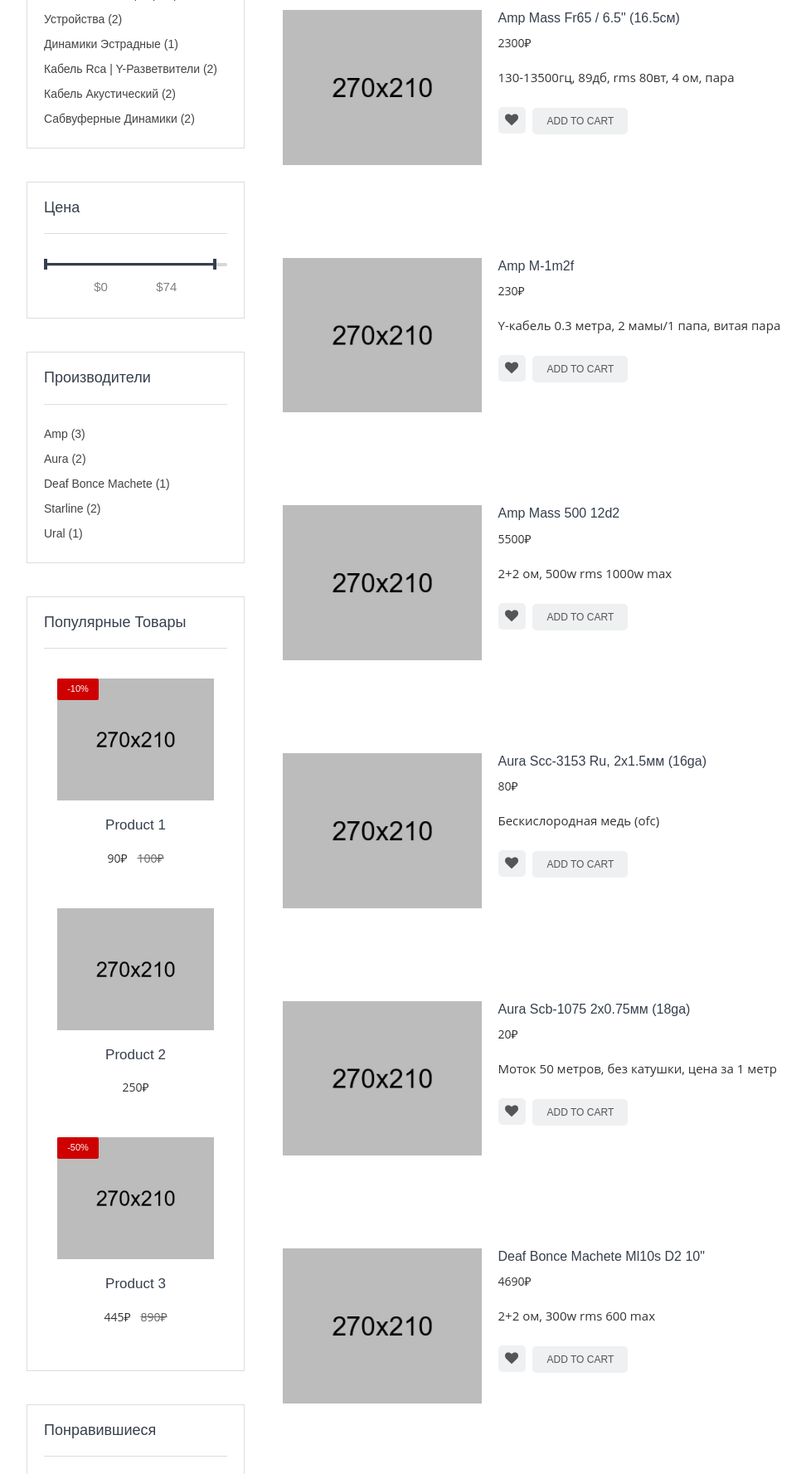
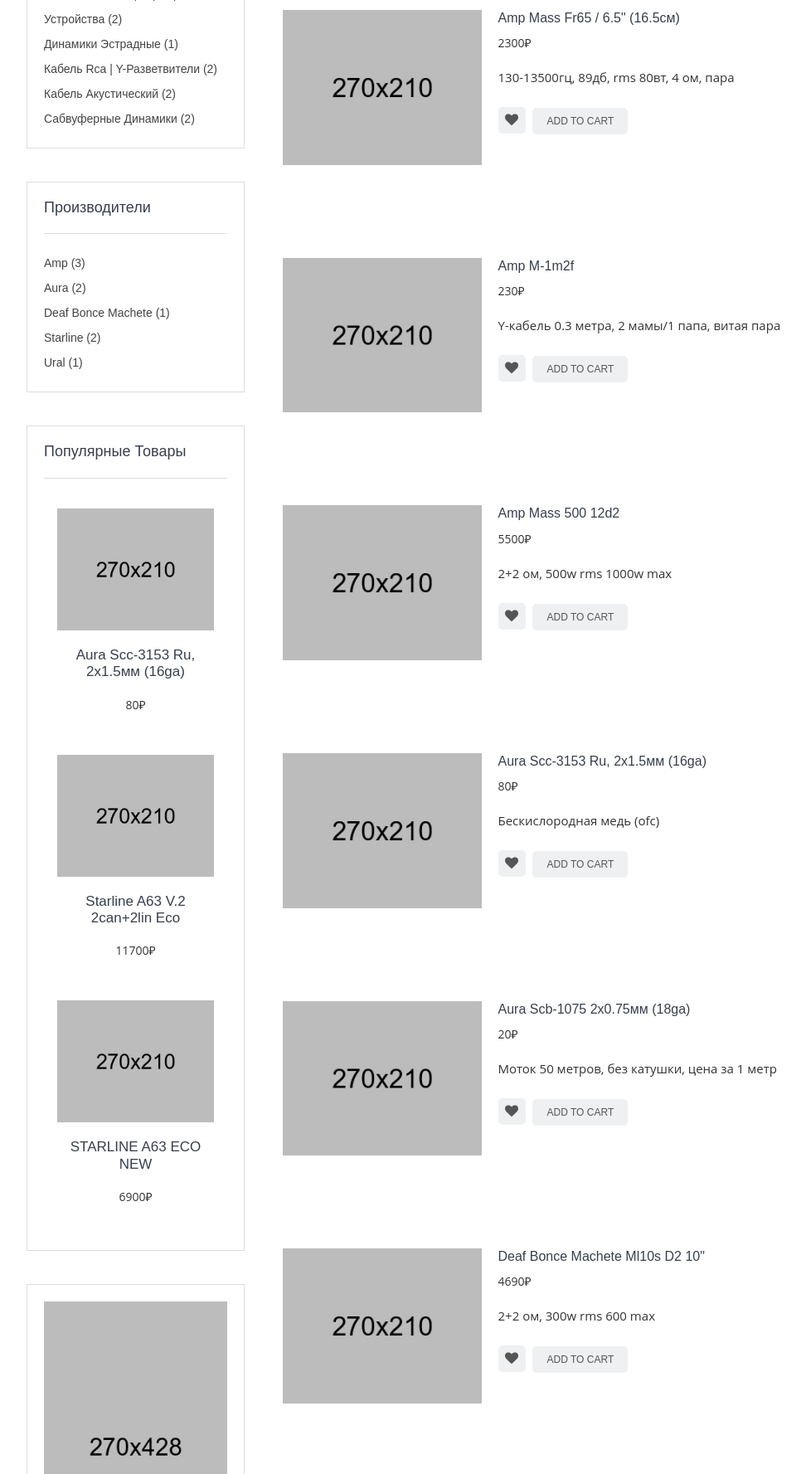
Before and after one commit to umerenkovmaksim/SoundRepair, a Flask app: a page that uses templates/shop.html in a window 1280 px wide. Shown: the part 436-2213 px from the top of the page at 83% size, without its empty margins (38-1010 px from the left). Run offline with Flask 2, Linux system fonts and the light colour scheme; data comes from the database, SQL or seed files in the repository; both versions use the stored data as it was after the commit; some libraries are stand-ins or nearby versions; some web fonts are replaced.

Commit message:
Доделан shop

```diff
--- a/server.py
+++ b/server.py
@@ -1,5 +1,6 @@
 import math
 import sqlite3
+import random
 
 from flask import Flask, render_template, request, make_response
 
@@ -219,21 +220,17 @@ def shop(product_filter, sorting_settings, page):
     # [[(id, name, img_href, text, price, sale), (id, name, img_href, text, price, sale)],
     #  [(id, name, img_href, text, price, sale), (id, name, img_href, text, price, sale)],
     #  [(id, name, img_href, text, price, sale), (id, name, img_href, text, price, sale)]]
-    random_product_mat = [[(1, "Product 1", "static/img/products/1.jpg", "text 1", 100, 10),
-                           (2, "Product 2", "static/img/products/2.jpg", "text 2", 250, None),
-                           (3, "Product 3", "static/img/products/3.jpg", "text 3", 890, 50)],
-                          [(1, "Product 1", "static/img/products/1.jpg", "text 1", 100, 10),
-                           (2, "Product 2", "static/img/products/2.jpg", "text 2", 250, None),
-                           (3, "Product 3", "static/img/products/3.jpg", "text 3", 890, 50)],
-                          [(1, "Product 1", "static/img/products/1.jpg", "text 1", 100, 10),
-                           (2, "Product 2", "static/img/products/2.jpg", "text 2", 250, None),
-                           (3, "Product 3", "static/img/products/3.jpg", "text 3", 890, 50)]]
+    random_product_list = cur.execute(
+        f"""SELECT id, name, img_href, price, sale FROM products""").fetchall()
+    random.shuffle(random_product_list)
+    random_product_list_new = random.sample(random_product_list, 9)
+    random_product_mat = [random_product_list_new[:3], random_product_list_new[3:6], random_product_list_new[6:]]
 
     new_random_product_mat = []
     for product_list in random_product_mat:
         new_product_list = []
-        for id, name, img_href, text, price, sale in product_list:
-            new_product = [id, name, img_href, text, price]
+        for id, name, img_href, price, sale in product_list:
+            new_product = [id, name, img_href, price]
             if sale:
                 sale_price = int(price * (1 - sale * 0.01))
                 new_product.append(sale_price)
@@ -243,14 +240,40 @@ def shop(product_filter, sorting_settings, page):
 
             new_product_list.append(tuple(new_product))
         new_random_product_mat.append(new_product_list)
+
     # На выходе (id, name, img_href, text, price, sale_price, sale)
+    wishlist_list = request.cookies.get("wishlist")
+    if wishlist_list:
+        wishlist_list = wishlist_list.split("$")
+        wishlist_list = list(map(int, wishlist_list))
+        if len(wishlist_list) > 1:
+            wishlist_product_list = cur.execute(
+                f"""SELECT id, name, img_href, price, sale FROM products WHERE id in {tuple(wishlist_list)} """).fetchall()
+        else:
+            wishlist_product_list = cur.execute(
+                f"""SELECT id, name, img_href, price, sale FROM products WHERE id == {wishlist_list[0]} """).fetchall()
+    else:
+        wishlist_product_list = []
+
+    wishlist_product_list_new = []
+    for id, name, img_href, price, sale in wishlist_product_list:
+        new_product = [id, name, img_href, price]
+        if sale:
+            sale_price = int(price * (1 - sale * 0.01))
+            new_product.append(sale_price)
+        else:
+            new_product.append(None)
+        new_product.append(sale)
+        wishlist_product_list_new.append(new_product)
+
+    print(wishlist_product_list_new)
 
     # Все товары
     # products_list = [(id, name, img_href, text, price, sale),
     #                  (id, name, img_href, text, price, sale)]
-    request = ""
+    manufacturer_request = ""
     if manufacturer or categories_filter_list:
-        request += "WHERE "
+        manufacturer_request += "WHERE "
         requect_list = []
         if manufacturer:
             requect_list.append(f"manufacturer == '{manufacturer}'")
@@ -260,11 +283,11 @@ def shop(product_filter, sorting_settings, page):
         elif categories_filter_list:
             requect_list.append(f"categories == '{categories_filter_list[0]}'")
 
-        request += " AND ".join(requect_list)
+        manufacturer_request += " AND ".join(requect_list)
 
-    print(f"""SELECT id, name, img_href, short_description, price, sale FROM products {request}""")
+    print(f"""SELECT id, name, img_href, short_description, price, sale FROM products {manufacturer_request}""")
     products_list = cur.execute(
-        f"""SELECT id, name, img_href, short_description, price, sale FROM products {request}""").fetchall()
+        f"""SELECT id, name, img_href, short_description, price, sale FROM products {manufacturer_request}""").fetchall()
 
     print(products_list)
 
@@ -304,7 +327,8 @@ def shop(product_filter, sorting_settings, page):
                            grid_item_list_text=grid_item_list_text, sort_type=sort_type, max_page=max_page, page=page,
                            full_url=full_url, next_page_url=f"{full_url}{page + 1}", button_sort_href=button_sort_href,
                            arrow_sort_href=arrow_sort_href, is_reverse=is_reverse, cart_data=get_cart_for_base(),
-                           categories_for_base=get_categories_for_base())
+                           categories_for_base=get_categories_for_base(),
+                           wishlist_product_list=wishlist_product_list_new)
 
 
 @app.route('/contact')
@@ -315,7 +339,7 @@ def contact_page():
 
 @app.route('/wishlist/<action>$$<product_id>')
 def wishlist(action, product_id):
-    wishlist_list = request.cookies.get("wishlist", 0)
+    wishlist_list = request.cookies.get("wishlist")
     if wishlist_list:
         wishlist_list = wishlist_list.split("$")
         wishlist_list = list(map(int, wishlist_list))
--- a/templates/cart.html
+++ b/templates/cart.html
@@ -68,8 +68,7 @@
                                <!-- Cart Button Start -->
                                 <div class="col-lg-8 col-md-7">
                                     <div class="buttons-cart">
-                                        <input type="submit" value="Update Cart" />
-                                        <a href="#">Continue Shopping</a>
+                                        <a href="{{url}}/shop/$$$name$up$$1">Continue Shopping</a>
                                     </div>
                                 </div>
                                 <!-- Cart Button Start -->
--- a/templates/shop.html
+++ b/templates/shop.html
@@ -42,17 +42,6 @@
                         </div>
                     <div class="single-sidebar">
                         <div class="group-title">
-                            <h2>Цена</h2>
-                        </div>
-                        <form action="#">
-                            <div id="slider-range" class="ui-slider ui-corner-all ui-slider-horizontal ui-widget ui-widget-content">
-                                <div class="ui-slider-range ui-corner-all ui-widget-header" ></div>
-                            </div>
-                                <input id="amount" class="amount" readonly="" type="text">
-                        </form>
-                    </div>
-                    <div class="single-sidebar">
-                        <div class="group-title">
                             <h2>Производители</h2>
                         </div>
                         <ul  class="manufactures-list">
@@ -79,7 +68,7 @@
                             {% for product_list in product_mat %}
                             <div class="best-seller-multi-product">
                                 <!-- Single Product Start -->
-                                {%for id, name, img_href, text, price, sale_price, sale in product_list%}
+                                {%for id, name, img_href, price, sale_price, sale in product_list%}
                                 <div class="single-product">
                                     <!-- Product Image Start -->
                                     <div class="pro-img">
@@ -112,6 +101,7 @@
                             {% endfor %}
                         </div>
                     </div>
+                    {% if wishlist_product_list %}
                     <div class="single-sidebar">
                         <div class="group-title">
                             <h2>Понравившиеся</h2>
@@ -120,82 +110,42 @@
                             <!-- Best Seller Multi Product Start -->
                             <div class="best-seller-multi-product">
                                 <!-- Single Product Start -->
+                                {%for id, name, img_href, price, sale_price, sale in wishlist_product_list%}
                                 <div class="single-product">
                                     <!-- Product Image Start -->
                                     <div class="pro-img">
-                                        <a href="product.html">
-                                            <img class="primary-img" src="{{levelness}}static/img/products/4.jpg" alt="single-product">
+                                        <a href="{{url}}/product/{{id}}">
+                                            <img class="primary-img" src="{{levelness}}{{img_href}}" alt="single-product">
                                         </a>
                                     </div>
                                     <!-- Product Image End -->
                                     <!-- Product Content Start -->
                                     <div class="pro-content">
-                                        <h4><a href="product.html">Products Name Here</a></h4>
-                                        <p><span class="price">$86.00</span><del class="prev-price">90.00</del></p>
+                                        <h4><a href="{{url}}/product/{{id}}">{{name}}</a></h4>
+
+                                        {% if sale %}
+                                        <p><span class="price">{{sale_price}}₽</span>
+                                        <del class="prev-price">{{price}}₽</del></p>
+                                        {% else %}
+                                        <p><span class="price">{{price}}₽</span>
+                                        {% endif %}
+
                                     </div>
+
                                     <!-- Product Content End -->
+                                        {% if sale %}
+                                        <span class="sticker-new">-{{sale}}%</span>
+                                        {% endif %}
                                 </div>
+                                {% endfor %}
                                 <!-- Single Product End -->
                             </div>
                             <!-- Best Seller Multi Product End -->
-                            <!-- Best Seller Multi Product Start -->
-                            <div class="best-seller-multi-product">
-                                <!-- Single Product Start -->
-                                <div class="single-product">
-                                    <!-- Product Image Start -->
-                                    <div class="pro-img">
-                                        <a href="product.html">
-                                            <img class="primary-img" src="{{levelness}}static/img/products/1.jpg" alt="single-product">
-                                        </a>
-                                    </div>
-                                    <!-- Product Image End -->
-                                    <!-- Product Content Start -->
-                                    <div class="pro-content">
-                                        <h4><a href="product.html">Products Name Here</a></h4>
-                                        <div class="product-rating">
-                                            <i class="fa fa-star"></i>
-                                            <i class="fa fa-star"></i>
-                                            <i class="fa fa-star-o"></i>
-                                            <i class="fa fa-star-o"></i>
-                                            <i class="fa fa-star-o"></i>
-                                        </div>
-                                        <p><span class="price">$32.00</span></p>
-                                    </div>
-                                    <!-- Product Content End -->
-                                </div>
-                                <!-- Single Product End -->
-                            </div>
-                            <!-- Best Seller Multi Product End -->
-                            <!-- Best Seller Multi Product Start -->
-                            <div class="best-seller-multi-product">
-                                <!-- Single Product Start -->
-                                <div class="single-product">
-                                    <!-- Product Image Start -->
-                                    <div class="pro-img">
-                                        <a href="product.html">
-                                            <img class="primary-img" src="{{levelness}}static/img/products/2.jpg" alt="single-product">
-                                        </a>
-                                    </div>
-                                    <!-- Product Image End -->
-                                    <!-- Product Content Start -->
-                                    <div class="pro-content">
-                                        <h4><a href="product.html">Products Name Here</a></h4>
-                                        <div class="product-rating">
-                                            <i class="fa fa-star"></i>
-                                            <i class="fa fa-star"></i>
-                                            <i class="fa fa-star"></i>
-                                            <i class="fa fa-star-o"></i>
-                                            <i class="fa fa-star-o"></i>
-                                        </div>
-                                        <p><span class="price">$38.00</span><del class="prev-price">45.00</del></p>
-                                    </div>
-                                    <!-- Product Content End -->
-                                </div>
-                                <!-- Single Product End -->
-                            </div>
-                            <!-- Best Seller Multi Product End -->
+
+
                         </div>
                     </div>
+                    {% endif %}
                     <!-- Single Banner Start -->
                     <div class="single-sidebar single-banner zoom pt-20">
                         <a href="#" class="hidden-sm"><img src="{{levelness}}static/img/banner/8.jpg" alt="slider-banner"></a>
@@ -269,7 +219,7 @@
                                             <div class="pro-actions">
                                                 <div class="actions-secondary">
                                                     <a href="{{url}}/wishlist/add$${{id}}" data-toggle="tooltip" title="Add to Wishlist"><i class="fa fa-heart"></i></a>
-                                                    <a class="add-cart" href="{{url}}/cart/add${{id}}" data-toggle="tooltip" title="Add to Cart">Add To Cart</a>
+                                                    <a class="add-cart" href="{{url}}/cart/add$${{id}}" data-toggle="tooltip" title="Add to Cart">Add To Cart</a>
                                                 </div>
                                             </div>
                                         </div>
@@ -313,7 +263,7 @@
                                     <div class="pro-actions">
                                         <div class="actions-secondary">
                                             <a href="{{url}}/wishlist/add$${{id}}" data-toggle="tooltip" title="Add to Wishlist"><i class="fa fa-heart"></i></a>
-                                            <a class="add-cart" href="{{url}}/cart/add${{id}}" data-toggle="tooltip" title="Add to Cart">Add To Cart</a>
+                                            <a class="add-cart" href="{{url}}/cart/add$${{id}}" data-toggle="tooltip" title="Add to Cart">Add To Cart</a>
                                         </div>
                                     </div>
                                 </div>
```
Also changed, not shown: db/data.db.
